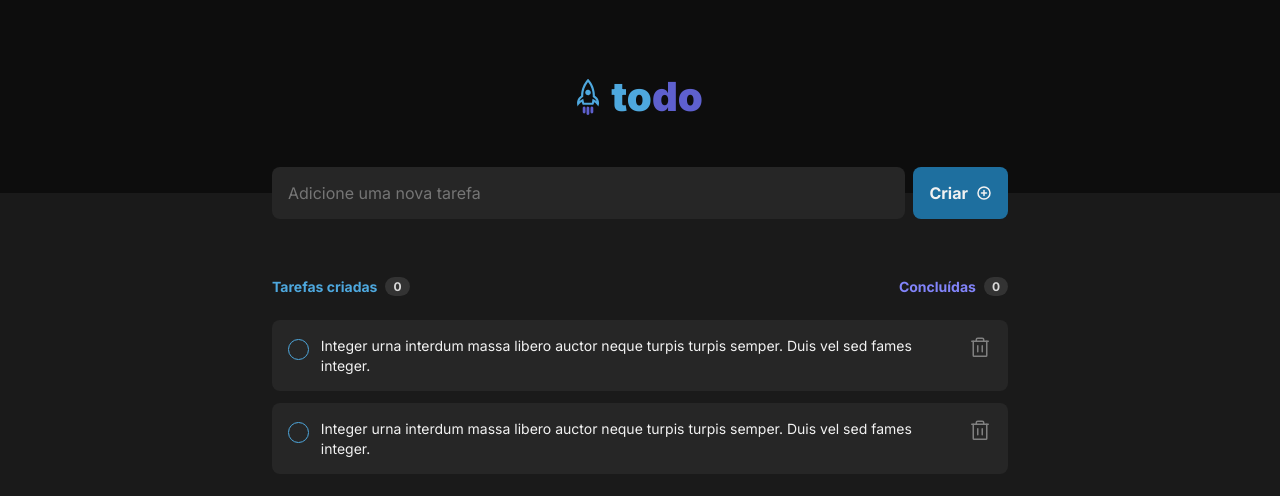
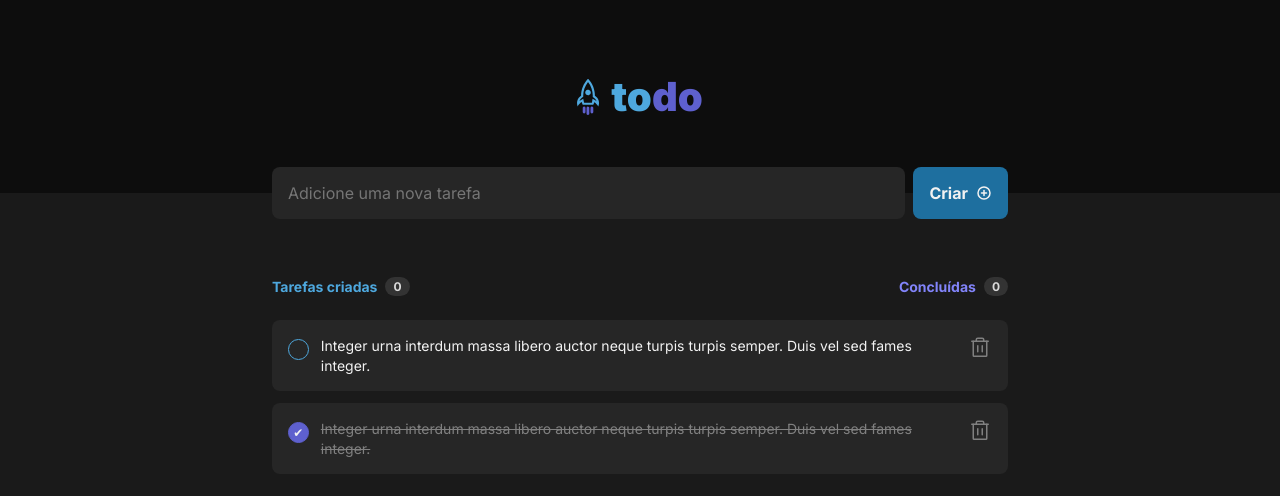
Before and after one commit to aledosreis/todo-list, a React (Vite) app: page / in a window 1280 px wide. Shown: the top 496 px of the page. Built offline with nearby package versions, Linux system fonts and the light colour scheme.

Commit message:
create Task component

```diff
--- a/src/App.tsx
+++ b/src/App.tsx
@@ -1,14 +1,38 @@
-import { PlusCircle, Trash } from 'phosphor-react'
-import rocketImg from './assets/rocket.svg'
+import { PlusCircle } from "phosphor-react";
+import rocketImg from "./assets/rocket.svg";
 // import clipboardImg from './assets/clipboard.svg'
 
-import './global.css';
+import "./global.css";
+import { Task, TaskType } from "./components/Task";
+import { useState } from "react";
+
+const exampleTasks: TaskType[] = [
+  {
+    id: 1,
+    task: "Integer urna interdum massa libero auctor neque turpis turpis semper. Duis vel sed fames integer.",
+    done: false,
+  },
+  {
+    id: 2,
+    task: "Integer urna interdum massa libero auctor neque turpis turpis semper. Duis vel sed fames integer.",
+    done: true,
+  },
+];
 
 export function App() {
+  const [tasks, setTasks] = useState<TaskType[]>(exampleTasks);
+
+  function deleteTask(taskToDelete: TaskType) {
+    const tasksWithoutDeletedOne = tasks.filter((task) => {
+      return task.id !== taskToDelete.id;
+    });
+
+    setTasks(tasksWithoutDeletedOne);
+  }
 
   return (
     <div>
-      <div id='header'>
+      <div id="header">
         <img src={rocketImg} alt="Desenho de um foguete" />
         <div>
           <span>to</span>
@@ -17,21 +41,21 @@ export function App() {
       </div>
 
       <div id="container">
-        <form id='new-task'>
-          <input type="text" placeholder='Adicione uma nova tarefa' />
+        <form id="new-task">
+          <input type="text" placeholder="Adicione uma nova tarefa" />
           <button>
             Criar
-            <PlusCircle size={16} weight='bold' />
+            <PlusCircle size={16} weight="bold" />
           </button>
         </form>
 
-        <div id='task-container'>
-          <div className='info'>
-            <div className='created'>
+        <div id="task-container">
+          <div className="info">
+            <div className="created">
               <span>Tarefas criadas</span>
               <span>0</span>
             </div>
-            <div className='done'>
+            <div className="done">
               <span>Concluídas</span>
               <span>0</span>
             </div>
@@ -43,20 +67,15 @@ export function App() {
               <span>Crie tarefas e organize seus itens a fazer</span>
             </div>
           </div> */}
-          <div className='tasks'>
-            <div className='task'>
-              <input type="checkbox" name="" id="" />
-              <span>Integer urna interdum massa libero auctor neque turpis turpis semper. Duis vel sed fames integer.</span>
-              <Trash size={24} />
-            </div>
-            <div className='task done'>
-              <input type="checkbox" name="" id="" />
-              <span>Integer urna interdum massa libero auctor neque turpis turpis semper. Duis vel sed fames integer.</span>
-              <Trash size={24} />
-            </div>
+          <div className="tasks">
+            {tasks.map((task) => {
+              return (
+                <Task task={task} key={task.id} onDeleteTask={deleteTask} />
+              );
+            })}
           </div>
         </div>
       </div>
     </div>
-  )
+  );
 }
--- /dev/null
+++ b/src/components/Task.module.css
@@ -0,0 +1,54 @@
+.task {
+  display: flex;
+  border-radius: 0.5rem;
+  background: var(--gray-500);
+  padding: 1rem;
+  gap: 0.75rem;
+  align-items: flex-start;
+}
+
+.task input[type="checkbox"] {
+  width: 1.3rem;
+  height: 1.3rem;
+  margin: 3px 0;
+  border-radius: 50%;
+  background: transparent;
+  border: 1px solid var(--blue);
+  vertical-align: middle;
+  appearance: none;
+  -webkit-appearance: none;
+  cursor: pointer;
+}
+
+.task input[type="checkbox"]:checked {
+  background: var(--purple-dark);
+  border: 1px solid var(--purple-dark);
+  display: flex;
+  align-items: center;
+  justify-content: center;
+}
+
+.task input[type="checkbox"]:checked::before {
+  content: "✔";
+  font-size: 0.75rem;
+  color: var(--gray-100);
+}
+
+.task input[type="checkbox"]:checked + label {
+  flex: 1;
+  font-size: 0.875rem;
+  text-decoration: line-through;
+  color: var(--gray-300);
+}
+
+.task label {
+  flex: 1;
+  font-size: 0.875rem;
+  line-height: 1.4;
+  color: var(--gray-100);
+  user-select: none;
+}
+
+.task svg {
+  cursor: pointer;
+}
--- /dev/null
+++ b/src/components/Task.tsx
@@ -0,0 +1,40 @@
+import { Trash } from "phosphor-react";
+
+import styles from "./Task.module.css";
+import { useState } from "react";
+
+export interface TaskType {
+  id: number;
+  task: string;
+  done: boolean;
+}
+
+interface TaskProps {
+  task: TaskType;
+  onDeleteTask: (task: TaskType) => void;
+}
+
+export function Task({ task, onDeleteTask }: TaskProps) {
+  const [isDone, setIsDone] = useState(task.done);
+
+  function toggleTaskCompletion() {
+    setIsDone(!isDone);
+  }
+
+  function deleteTask() {
+    onDeleteTask(task);
+  }
+
+  return (
+    <div className={styles.task}>
+      <input
+        type="checkbox"
+        id={task.id.toString()}
+        checked={isDone}
+        onClick={toggleTaskCompletion}
+      />
+      <label htmlFor="task">{task.task}</label>
+      <Trash size={24} onClick={deleteTask} />
+    </div>
+  );
+}
--- a/src/global.css
+++ b/src/global.css
@@ -1,16 +1,16 @@
 :root {
-    --gray-100: #F2F2F2;
-    --gray-200: #D9D9D9;
+  --gray-100: #f2f2f2;
+  --gray-200: #d9d9d9;
   --gray-300: #808080;
   --gray-400: #333333;
   --gray-500: #262626;
-    --gray-600: #1A1A1A;
-    --gray-700: #0D0D0D;
-    --purple: #8284FA;
-    --purple-dark: #5E60CE;
-    --blue: #4EA8DE;
-    --blue-dark: #1E6F9F;
-    --danger: #E25858;
+  --gray-600: #1a1a1a;
+  --gray-700: #0d0d0d;
+  --purple: #8284fa;
+  --purple-dark: #5e60ce;
+  --blue: #4ea8de;
+  --blue-dark: #1e6f9f;
+  --danger: #e25858;
 }
 
 * {
@@ -25,8 +25,11 @@ body {
   -webkit-font-smoothing: antialiased;
 }
 
-body, input, textarea, button {
-    font-family: 'Inter', sans-serif;
+body,
+input,
+textarea,
+button {
+  font-family: "Inter", sans-serif;
   font-weight: 400;
   font-size: 1rem;
 }
@@ -181,57 +184,3 @@ body, input, textarea, button {
   gap: 0.75rem;
   margin-top: 1.5rem;
 }
-
-#task-container .tasks .task {
-    display: flex;
-    border-radius: 0.5rem;
-    background: var(--gray-500);
-    padding: 1rem;
-    gap: 0.75rem;
-    align-items: flex-start;
-}
-
-#task-container .tasks .task input[type="checkbox"] {
-    width: 1.3rem;
-    height: 1.3rem;
-    margin: 3px 0;
-    border-radius: 50%;
-    background: transparent;
-    border: 1px solid var(--blue);
-    vertical-align: middle;
-    appearance: none;
-    -webkit-appearance: none;
-    cursor: pointer;
-}
-
-#task-container .tasks .task input[type="checkbox"]:checked {
-    background: var(--purple-dark);
-    border: 1px solid var(--purple-dark);
-    display: flex;
-    align-items: center;
-    justify-content: center;
-}
-
-#task-container .tasks .task input[type="checkbox"]:checked::before {
-    content: '✔';
-    font-size: 0.75rem;
-    color: var(--gray-100);
-}
-
-#task-container .tasks .task input[type="checkbox"]:checked + span {
-    flex: 1;
-    font-size: 0.875rem;
-    text-decoration: line-through;
-    color: var(--gray-300);
-}
-
-#task-container .tasks .task span {
-    flex: 1;
-    font-size: 0.875rem;
-    line-height: 1.4;
-    color: var(--gray-100);
-}
-
-#task-container .tasks .task svg {
-    cursor: pointer;
-}
```
Lines whose indentation alone changed are shown as unchanged.
